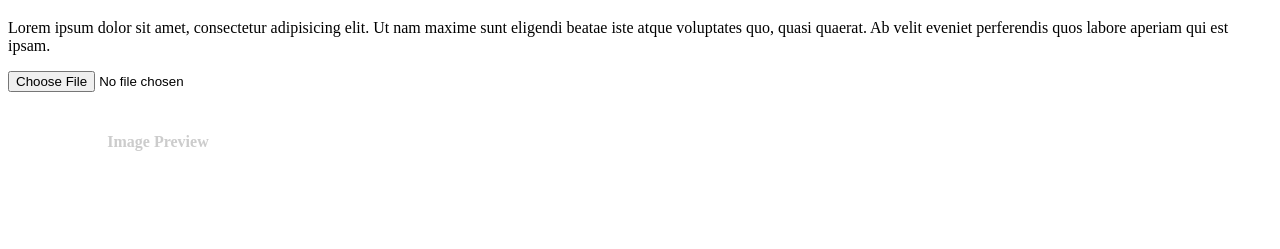
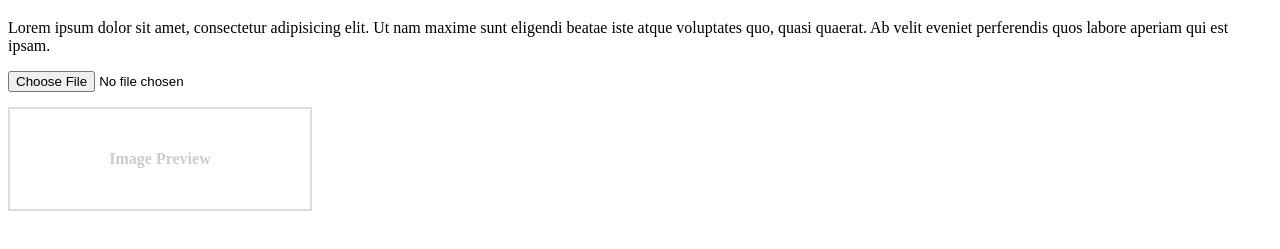
Before and after one commit to stormkim2105/stormkim2105.github.io, a plain HTML site: page index.html in a window 1280 px wide. Shown: the part 61-310 px from the top of the page. Drawn offline with Linux system fonts and the light colour scheme.

Commit message:
border to preview div

```diff
--- a/index.html
+++ b/index.html
@@ -9,6 +9,8 @@
         .image-preview {
             width: 300px;
             min-height: 100px;
+            border: 2px solid #dddddd;
+            margin-top: 15px;
 
             /* default text */
             display: flex;
```
